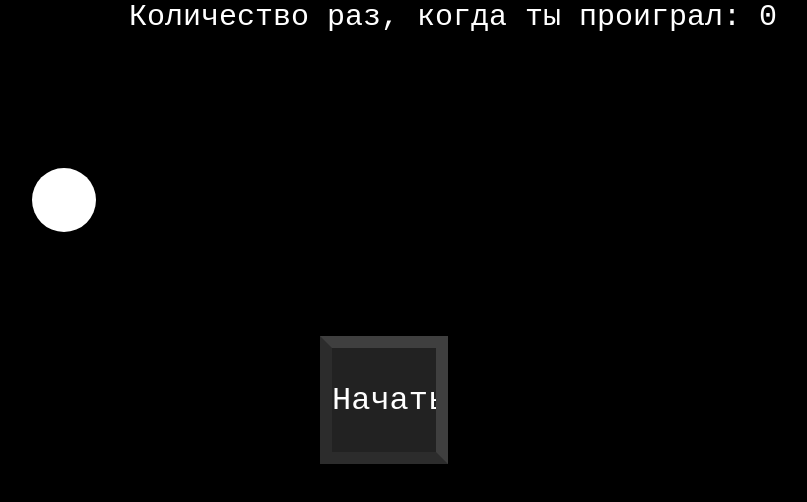
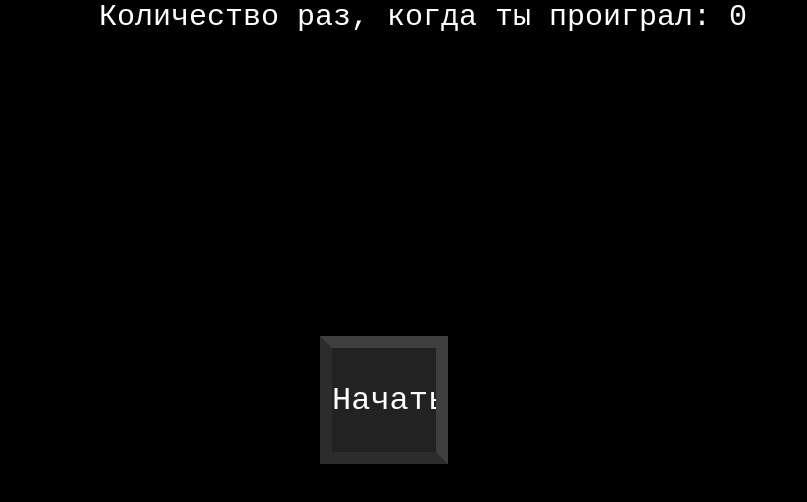
Before and after one commit to misha1741/every-click, a plain HTML site: page challenge.html in a window 1280 px wide. Shown: the whole page, without its empty margins (256-1063 px from the left). Drawn offline with nearby package versions, Linux system fonts and the light colour scheme.

Commit message:
Update challenge.html

```diff
--- a/challenge.html
+++ b/challenge.html
@@ -7,12 +7,12 @@
     </head>
     <body>
         <div>
-            <p style="position: absolute; left: 50%; font-size: 30px; margin-left: -255px;" class="deathCounter">Количество раз, когда ты проиграл: 0</p>
+            <p style="position: absolute; left: 50%; font-size: 30px; margin-left: -285px;" class="deathCounter">Количество раз, когда ты проиграл: 0</p>
             <audio class="music" src="music/EveryEnd.mp3"></audio>
             <div style="width: 100%; height: 100%;" class="container">
                 <!--<button style="left: 45vw; top: 50vh; margin-top: -5vw;" class="button">5</button>
-                <div class="killzone"></div>-->
-                <div class="turret" style="left: 25vw; top: 25vh"></div>
+                <div class="killzone"></div>
+                <div class="turret" style="left: 25vw; top: 25vh"></div>-->
                 <button style="left: 50vw; top: 50vh; font-size: 2.5vw;" class="button start">Начать</button>
             </div>
             <p style="width: 100vw; height: 100vh; font-size: 25vh; position: fixed; top: -100vh" class="everyclicktext">Every<br/>Click</p>
```
